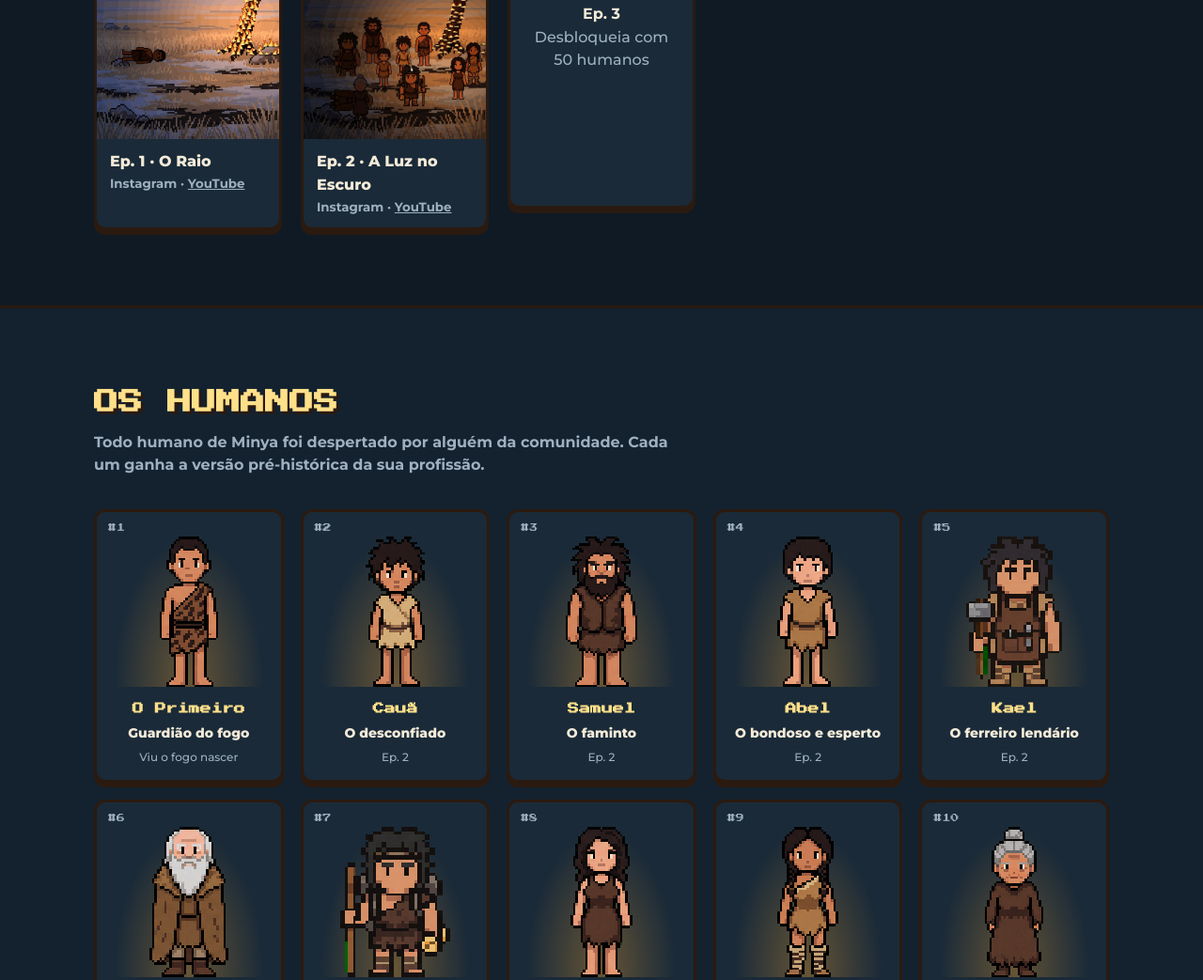
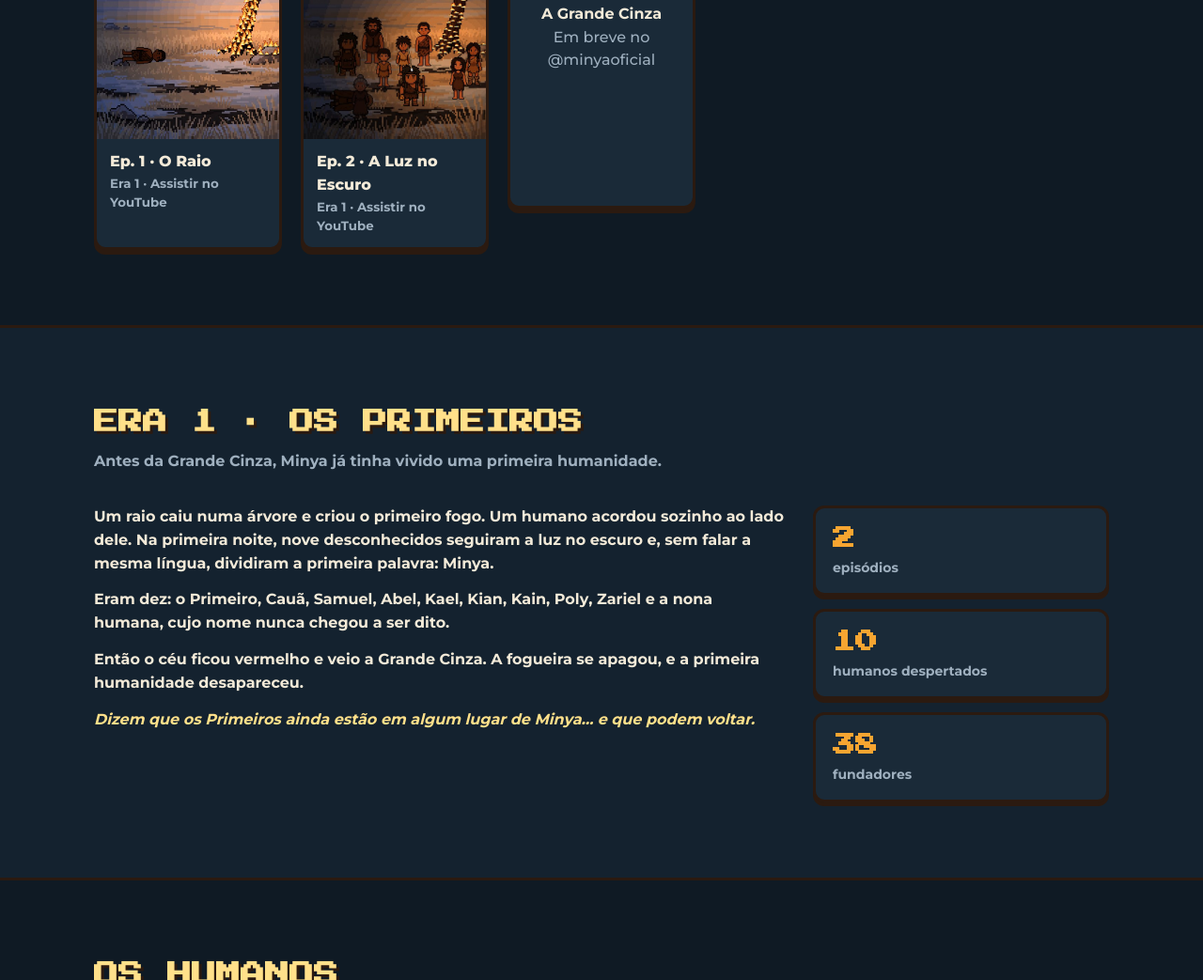
Before and after one commit to Jwandev/mundodeminya, a plain HTML site: page index.html in a window 1280 px wide. Shown: the part 1195-2238 px from the top of the page at 94% size. Drawn offline with Linux system fonts and the light colour scheme.

Commit message:
Era 1, Bastidores e novo Instagram @minyaoficial
Co-Authored-By: Claude Opus 5.5 <noreply@anthropic.com>
Claude-Session: https://claude.ai/code/session_01GBGxwCiP9bUsmZcbAjRAsh

```diff
--- a/index.html
+++ b/index.html
@@ -106,6 +106,16 @@ h2{font-family:var(--px);font-size:clamp(18px,3vw,26px);color:var(--fire2);margi
 .step{background:var(--card);border:3px solid var(--line);border-radius:12px;padding:18px}
 .step .k{font-family:var(--px);font-size:22px;color:var(--fire)}
 .step h4{margin:10px 0 6px}.step p{margin:0;color:var(--mut);font-weight:600;font-size:14px}
+.era1{display:grid;grid-template-columns:1.4fr .6fr;gap:30px;align-items:start}
+.era1-txt p{margin:0 0 14px;font-weight:600;color:var(--ink)}
+.era1-txt .lenda{font-style:italic;color:var(--fire2)}
+.era1-stats{display:grid;gap:14px}
+.era1-stats .st{background:var(--card);border:3px solid var(--line);border-radius:12px;padding:14px 18px;box-shadow:0 4px 0 var(--line)}
+.era1-stats b{display:block;font-family:var(--px);font-size:24px;color:var(--fire)}
+.era1-stats span{color:var(--mut);font-weight:700;font-size:14px}
+.bast{max-width:760px;background:var(--card);border:3px solid var(--line);border-radius:14px;padding:22px 24px;box-shadow:0 6px 0 var(--line)}
+.bast p{margin:0 0 14px;font-weight:600}
+@media(max-width:820px){.era1{grid-template-columns:1fr}}
 footer{padding:40px 0 60px;text-align:center;color:var(--mut);font-size:13px}
 footer .btns{justify-content:center;margin-bottom:18px}
 .reveal{opacity:0;transform:translateY(18px);transition:opacity .6s,transform .6s}.reveal.on{opacity:1;transform:none}
@@ -114,7 +124,7 @@ footer .btns{justify-content:center;margin-bottom:18px}
 <body>
 <nav><div class="wrap">
   <a class="brand" href="#inicio"><img class="px" src="img/logo.png" alt="">MINYA</a>
-  <div class="links"><a href="#episodios">Episódios</a><a href="#humanos">Humanos</a><a href="#linha-do-tempo">Linha do tempo</a><a href="#mapa">Mapa</a><a href="#skins">Skins</a></div>
+  <div class="links"><a href="#episodios">Episódios</a><a href="#era-1">Era 1</a><a href="#humanos">Humanos</a><a href="#linha-do-tempo">Linha do tempo</a><a href="#mapa">Mapa</a><a href="#skins">Skins</a><a href="#bastidores">Bastidores</a></div>
 </div></nav>
 
 <header class="hero" id="inicio"><div class="wrap">
@@ -139,6 +149,24 @@ footer .btns{justify-content:center;margin-bottom:18px}
   <h2>EPISÓDIOS</h2>
   <p class="sub">Um novo episódio sai a cada meta de humanos. Assista na rede que preferir.</p>
   <div class="eps" id="eps"></div>
+</div></section>
+
+<section id="era-1"><div class="wrap reveal">
+  <h2>ERA 1 · OS PRIMEIROS</h2>
+  <p class="sub">Antes da Grande Cinza, Minya já tinha vivido uma primeira humanidade.</p>
+  <div class="era1">
+    <div class="era1-txt">
+      <p>Um raio caiu numa árvore e criou o primeiro fogo. Um humano acordou sozinho ao lado dele. Na primeira noite, nove desconhecidos seguiram a luz no escuro e, sem falar a mesma língua, dividiram a primeira palavra: <b>Minya</b>.</p>
+      <p>Eram dez: <b>o Primeiro</b>, <b>Cauã</b>, <b>Samuel</b>, <b>Abel</b>, <b>Kael</b>, <b>Kian</b>, <b>Kain</b>, <b>Poly</b>, <b>Zariel</b> e <b>a nona humana</b>, cujo nome nunca chegou a ser dito.</p>
+      <p>Então o céu ficou vermelho e veio a <b>Grande Cinza</b>. A fogueira se apagou, e a primeira humanidade desapareceu.</p>
+      <p class="lenda">Dizem que os Primeiros ainda estão em algum lugar de Minya... e que podem voltar.</p>
+    </div>
+    <div class="era1-stats">
+      <div class="st"><b>2</b><span>episódios</span></div>
+      <div class="st"><b>10</b><span>humanos despertados</span></div>
+      <div class="st"><b>38</b><span>fundadores</span></div>
+    </div>
+  </div>
 </div></section>
 
 <section id="humanos"><div class="wrap reveal">
@@ -183,6 +211,18 @@ footer .btns{justify-content:center;margin-bottom:18px}
   </div>
 </div></section>
 
+<section id="bastidores"><div class="wrap reveal">
+  <h2>BASTIDORES</h2>
+  <p class="sub">Saindo um pouco do mundo de Minya, para explicar o que aconteceu de verdade.</p>
+  <div class="bast">
+    <p>O Minya começou em novembro de 2026 no perfil <b>@mundodeminya</b> do Instagram. Em poucos dias, os dois primeiros episódios e um vídeo curto passaram de <b>7 mil visualizações</b> e a página chegou a <b>38 seguidores</b>, com gente comentando o próprio nome para virar personagem.</p>
+    <p>Logo depois, o perfil foi <b>desabilitado pelo sistema automático do Instagram</b>, sem um motivo específico e sem possibilidade de nova análise. Junto com ele se foram os posts, os comentários e os seguidores.</p>
+    <p>A história não acabou. Os personagens, os episódios e os nomes de quem despertou estão guardados. A série continua no novo perfil <b>@minyaoficial</b> e também no YouTube e no TikTok. Dentro de Minya, isso virou <b>a Grande Cinza</b>: o fim da primeira era e o começo de uma nova humanidade.</p>
+    <p><b>Se você foi um dos fundadores:</b> siga o novo perfil e comente seu nome de novo. Os Primeiros podem voltar à história.</p>
+    <div class="btns" style="margin-top:18px"><a class="btn primary" href="https://www.instagram.com/minyaoficial/">Seguir @minyaoficial</a></div>
+  </div>
+</div></section>
+
 <footer><div class="wrap">
   <div class="btns" id="socials2"></div>
   Minya | Mundo de Minya · Bem-vindos ao mundo de Minya
@@ -190,16 +230,16 @@ footer .btns{justify-content:center;margin-bottom:18px}
 
 <script>
 // ====== EDITE AQUI ======
-const HUMANOS = 12, META = 50, PROXIMO = 'Episódio 3';
+const HUMANOS = 1, META = 50, PROXIMO = 'A Era 2';
 const REDES = [
-  ['Instagram','https://www.instagram.com/mundodeminya/','<rect x="3" y="3" width="18" height="18" rx="5" fill="none" stroke="currentColor" stroke-width="2"/><circle cx="12" cy="12" r="4" fill="none" stroke="currentColor" stroke-width="2"/><circle cx="17.5" cy="6.5" r="1.2"/>'],
+  ['Instagram','https://www.instagram.com/minyaoficial/','<rect x="3" y="3" width="18" height="18" rx="5" fill="none" stroke="currentColor" stroke-width="2"/><circle cx="12" cy="12" r="4" fill="none" stroke="currentColor" stroke-width="2"/><circle cx="17.5" cy="6.5" r="1.2"/>'],
   ['TikTok','https://www.tiktok.com/@mundodeminya','<path d="M16 3c.4 2.4 1.9 4 4.5 4.2v3.2c-1.6 0-3.1-.5-4.5-1.4v6.3A6.2 6.2 0 1 1 9.8 9v3.3a3 3 0 1 0 3 3V3H16z"/>'],
   ['YouTube','https://www.youtube.com/@mundodeminya','<path d="M22 8.2a3 3 0 0 0-2.1-2.1C18 5.6 12 5.6 12 5.6s-6 0-7.9.5A3 3 0 0 0 2 8.2 31 31 0 0 0 1.6 12 31 31 0 0 0 2 15.8a3 3 0 0 0 2.1 2.1c1.9.5 7.9.5 7.9.5s6 0 7.9-.5a3 3 0 0 0 2.1-2.1c.3-1.2.4-2.5.4-3.8s-.1-2.6-.4-3.8zM10 15V9l5.2 3L10 15z"/>'],
   ['X','https://x.com/mundodeminya','<path d="M17.5 3h3.3l-7.2 8.2L22 21h-6.6l-5.2-6.8L4.3 21H1l7.7-8.8L.6 3h6.8l4.7 6.2L17.5 3zm-1.2 16h1.8L6.4 4.9H4.4L16.3 19z"/>'],
 ];
 const EPISODIOS = [
-  {n:1, t:'O Raio', img:'img/ep01.jpg', yt:'https://www.youtube.com/shorts/BqnICf0UOko', ig:'https://www.instagram.com/mundodeminya/reel/DfyH8D8OYyR/'},
-  {n:2, t:'A Luz no Escuro', img:'img/ep02.jpg', yt:'https://www.youtube.com/shorts/HTGnQ-li1VM', ig:'https://www.instagram.com/mundodeminya/reel/Df0ifr6NDeZ/'},
+  {n:1, t:'O Raio', img:'img/ep01.jpg', yt:'https://www.youtube.com/shorts/BqnICf0UOko', ig:'https://www.youtube.com/shorts/BqnICf0UOko'},
+  {n:2, t:'A Luz no Escuro', img:'img/ep02.jpg', yt:'https://www.youtube.com/shorts/HTGnQ-li1VM', ig:'https://www.youtube.com/shorts/HTGnQ-li1VM'},
 ];
 const HUMS = [
   ['O Primeiro','h_heroi.png','Guardião do fogo','Viu o fogo nascer'],
@@ -231,8 +271,8 @@ for (const id of ['socials','socials2']) document.getElementById(id).innerHTML =
 document.getElementById('cnt').textContent = `HUMANOS: ${HUMANOS} / ${META}`;
 document.getElementById('nxt').textContent = `Próximo: ${PROXIMO}`;
 setTimeout(()=>document.getElementById('barfill').style.width = Math.min(100, HUMANOS/META*100)+'%', 300);
-const eps = EPISODIOS.map(e=>`<a class="ep" href="${e.ig}"><img src="${e.img}" alt="Capa do episódio ${e.n}"><div class="t">Ep. ${e.n} · ${e.t}<small>Instagram · <span onclick="event.preventDefault();location.href='${e.yt}'" style="text-decoration:underline">YouTube</span></small></div></a>`);
-eps.push(`<div class="ep locked"><div class="lock">?</div><b style="color:var(--ink)">Ep. ${EPISODIOS.length+1}</b>Desbloqueia com ${META} humanos</div>`);
+const eps = EPISODIOS.map(e=>`<a class="ep" href="${e.ig}"><img src="${e.img}" alt="Capa do episódio ${e.n}"><div class="t">Ep. ${e.n} · ${e.t}<small>Era 1 · Assistir no YouTube</small></div></a>`);
+eps.push(`<div class="ep locked"><div class="lock">?</div><b style="color:var(--ink)">A Grande Cinza</b>Em breve no @minyaoficial</div>`);
 document.getElementById('eps').innerHTML = eps.join('');
 const hums = HUMS.map(([n,img,r,b],i)=>`<div class="hum"><span class="n">#${i+1}</span><div class="pic"><img src="img/${img}" alt="${n}"></div><h3>${n}</h3><div class="role">${r}</div><div class="by">${b}</div></div>`);
 hums.push(`<a class="hum new" href="#despertar"><div class="plus">+</div><b style="color:var(--ink);margin-top:10px">Você?</b>Comente seu nome e profissão</a>`);
```
Also changed, not shown: links/index.html (+3 -3 lines).
